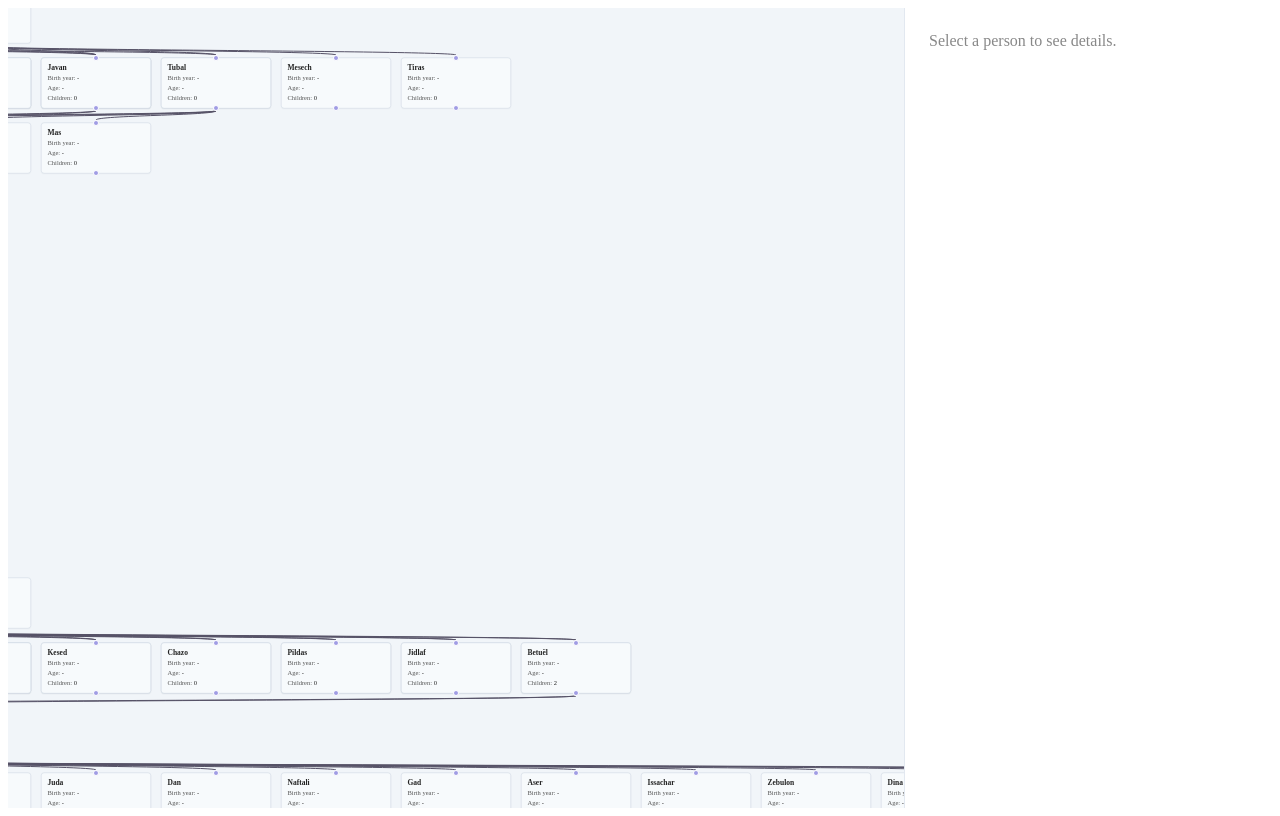
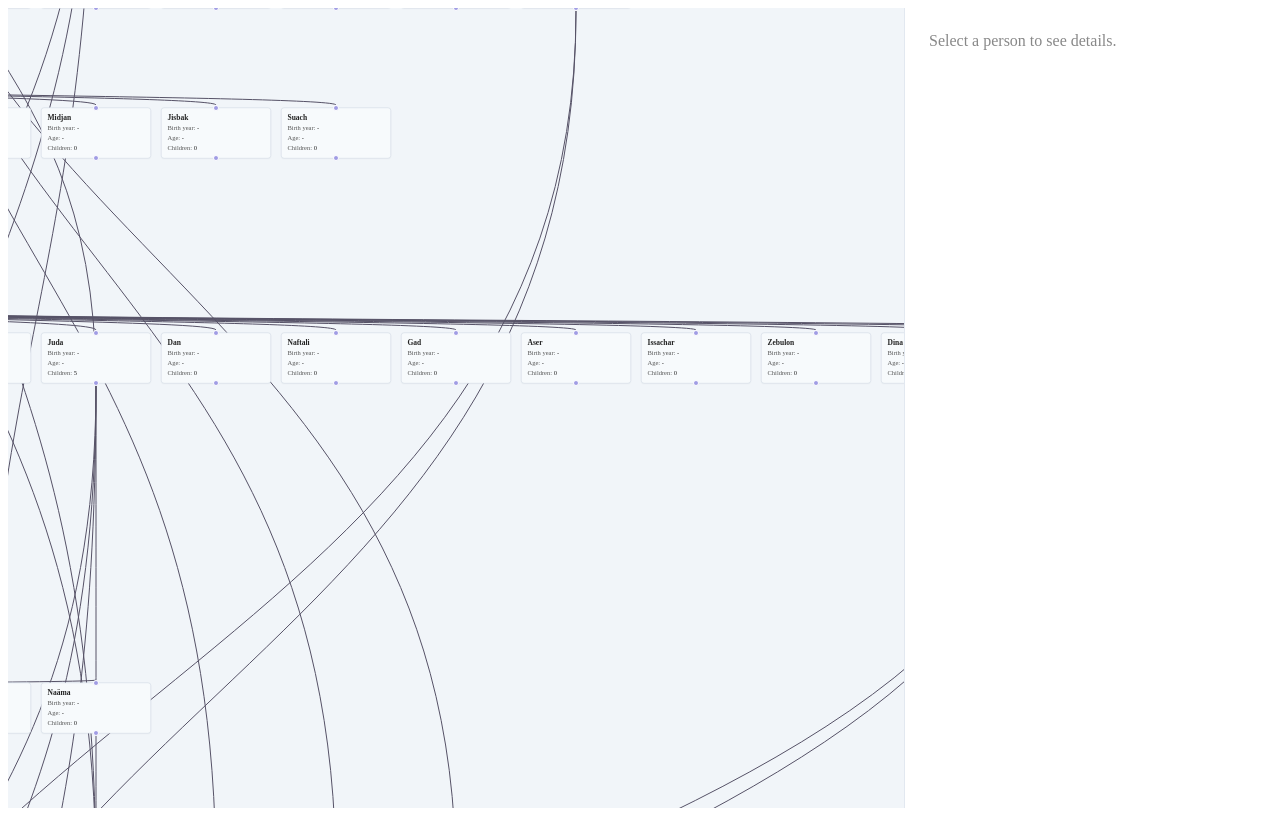
Before and after one commit to RobCvdV/adam-lineage-tree, a React (Vite) app: page / in a window 1280 px wide. Built offline with nearby package versions, Linux system fonts and the light colour scheme.

Commit message:
chronological order in tree without overlapping nodes

```diff
--- a/src/components/flowHelpers.ts
+++ b/src/components/flowHelpers.ts
@@ -51,9 +51,30 @@ export function findDescendantEdges(nodeId: string, edges: Edge[]): Map<string,
 export function transformLineageToFlow(data: LineageData): { nodes: Node<AdamNodeData>[]; edges: Edge[] } {
   const nodes: Node<AdamNodeData>[] = [];
   const edges: Edge[] = [];
+  const nodeTimeInfo: Array<{ id: string, birthYear: number | null, parentId: string | null, depth: number }> = [];
 
-  function traverse(node: LineageData, parentId: string | null = null, depth: number = 0, siblingIndex: number = 0) {
-    const nodeId = node.id;
+  // First pass: collect all nodes and their time information
+  function collectNodes(node: LineageData, parentId: string | null = null, depth: number = 0) {
+    const nodeId = node.name;
+
+    nodeTimeInfo.push({
+      id: nodeId,
+      birthYear: node.birthYear ?? null,
+      parentId,
+      depth
+    });
+
+    // Process children
+    if (node.children && node.children.length > 0) {
+      node.children.forEach((child) => {
+        collectNodes(child, nodeId, depth + 1);
+      });
+    }
+  }
+
+  // Second pass: create nodes with chronological positioning
+  function traverse(node: LineageData, parentId: string | null = null, depth: number = 0) {
+    const nodeId = node.name;
 
     // Only include primitive values, not arrays or objects
     const additionalData: Record<string, any> = {};
@@ -62,6 +83,9 @@ export function transformLineageToFlow(data: LineageData): { nodes: Node<AdamNod
         additionalData[key] = value;
       }
     });
+
+    // Calculate position based on chronological order
+    const position = calculateChronologicalPosition(nodeId, nodeTimeInfo);
 
     nodes.push({
       id: nodeId,
@@ -74,7 +98,7 @@ export function transformLineageToFlow(data: LineageData): { nodes: Node<AdamNod
         parent: parentId,
         ...additionalData,
       } as AdamNodeData,
-      position: { x: siblingIndex * 240, y: depth * 130 },
+      position,
       width: 220,
       type: 'adamNode',
     });
@@ -92,12 +116,82 @@ export function transformLineageToFlow(data: LineageData): { nodes: Node<AdamNod
 
     // Process children
     if (node.children && node.children.length > 0) {
-      node.children.forEach((child, idx: number) => {
-        traverse(child, nodeId, depth + 1, idx);
+      node.children.forEach((child) => {
+        traverse(child, nodeId, depth + 1);
       });
     }
   }
 
+  // Helper function to calculate chronological position
+  function calculateChronologicalPosition(nodeId: string, timeInfo: Array<{ id: string, birthYear: number | null, parentId: string | null, depth: number }>) {
+    const currentNode = timeInfo.find(n => n.id === nodeId)!;
+
+    // Create time periods and group nodes
+    const timeGroups = new Map<number, string[]>();
+    const noDateNodes: string[] = [];
+
+    timeInfo.forEach(node => {
+      if (node.birthYear !== null) {
+        // Group by centuries or logical time periods
+        const timePeriod = Math.floor(node.birthYear / 50) * 50; // 50-year periods
+        if (!timeGroups.has(timePeriod)) {
+          timeGroups.set(timePeriod, []);
+        }
+        timeGroups.get(timePeriod)!.push(node.id);
+      } else {
+        noDateNodes.push(node.id);
+      }
+    });
+
+    // Sort time periods
+    const sortedPeriods = Array.from(timeGroups.keys()).sort((a, b) => a - b);
+
+    let yPosition = 0;
+    let xPosition = 0;
+
+    if (currentNode.birthYear !== null) {
+      // Find which time period this node belongs to
+      const timePeriod = Math.floor(currentNode.birthYear / 50) * 50;
+      const periodIndex = sortedPeriods.indexOf(timePeriod);
+      yPosition = periodIndex * 150; // 150px between time periods
+
+      // Find horizontal position within the time period
+      const nodesInPeriod = timeGroups.get(timePeriod)!;
+      const indexInPeriod = nodesInPeriod.indexOf(nodeId);
+      xPosition = indexInPeriod * 240; // 240px between nodes horizontally
+    } else {
+      // For nodes without birth year, place them after their parent
+      if (currentNode.parentId) {
+        const parentNode = timeInfo.find(n => n.id === currentNode.parentId);
+        if (parentNode && parentNode.birthYear !== null) {
+          const parentTimePeriod = Math.floor(parentNode.birthYear / 50) * 50;
+          const parentPeriodIndex = sortedPeriods.indexOf(parentTimePeriod);
+          yPosition = (parentPeriodIndex + 1) * 150; // Place below parent's time period
+        } else {
+          // If parent also has no date, use depth-based positioning
+          yPosition = sortedPeriods.length * 150 + currentNode.depth * 100;
+        }
+      } else {
+        yPosition = sortedPeriods.length * 150 + currentNode.depth * 100;
+      }
+
+      // Group nodes without dates by their parent and arrange horizontally
+      const siblingsWithoutDate = noDateNodes.filter(id => {
+        const siblingNode = timeInfo.find(n => n.id === id);
+        return siblingNode?.parentId === currentNode.parentId;
+      });
+      const indexAmongSiblings = siblingsWithoutDate.indexOf(nodeId);
+      xPosition = indexAmongSiblings * 240;
+    }
+
+    return { x: xPosition, y: yPosition };
+  }
+
+  // First collect all node information
+  collectNodes(data);
+
+  // Then create the nodes with proper positioning
   traverse(data);
+
   return { nodes, edges };
 }
```
